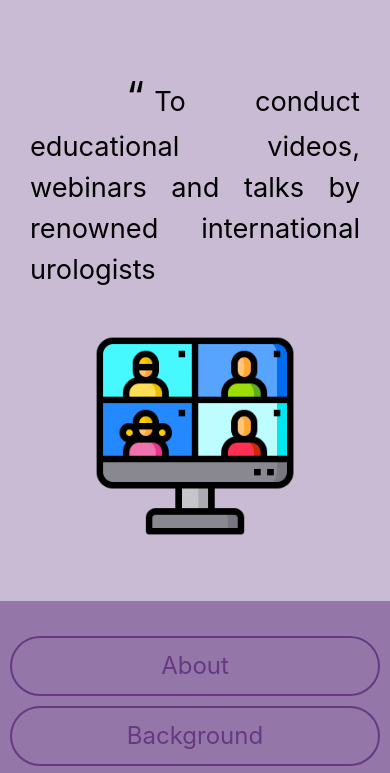
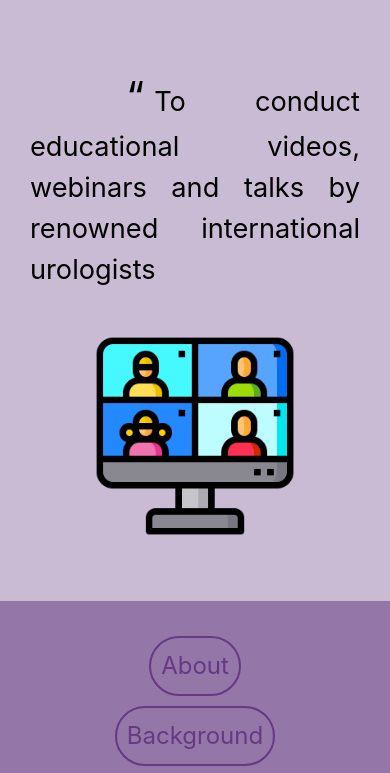
Before and after one commit to nndn/itruetest, a plain HTML site: page objectives.html in a window 390 px wide. Shown: the part 2916-3689 px from the top of the page. Drawn offline with nearby package versions, Linux system fonts and the light colour scheme.

Commit message:
initial commit 3

```diff
--- a/general.css
+++ b/general.css
@@ -346,3 +346,9 @@ body {
         max-height: 300px;
     }
 }
+
+@media(max-width: 480px){
+    .js__parallax-window {
+        background-attachment: unset !important;
+    }
+}
--- a/objectives.css
+++ b/objectives.css
@@ -132,7 +132,9 @@
     }
 
     .main-nav {
-        width: 100%;
+        width: fit-content;
+        margin-right: auto;
+        margin-left: auto;
     }
 }
 
```
